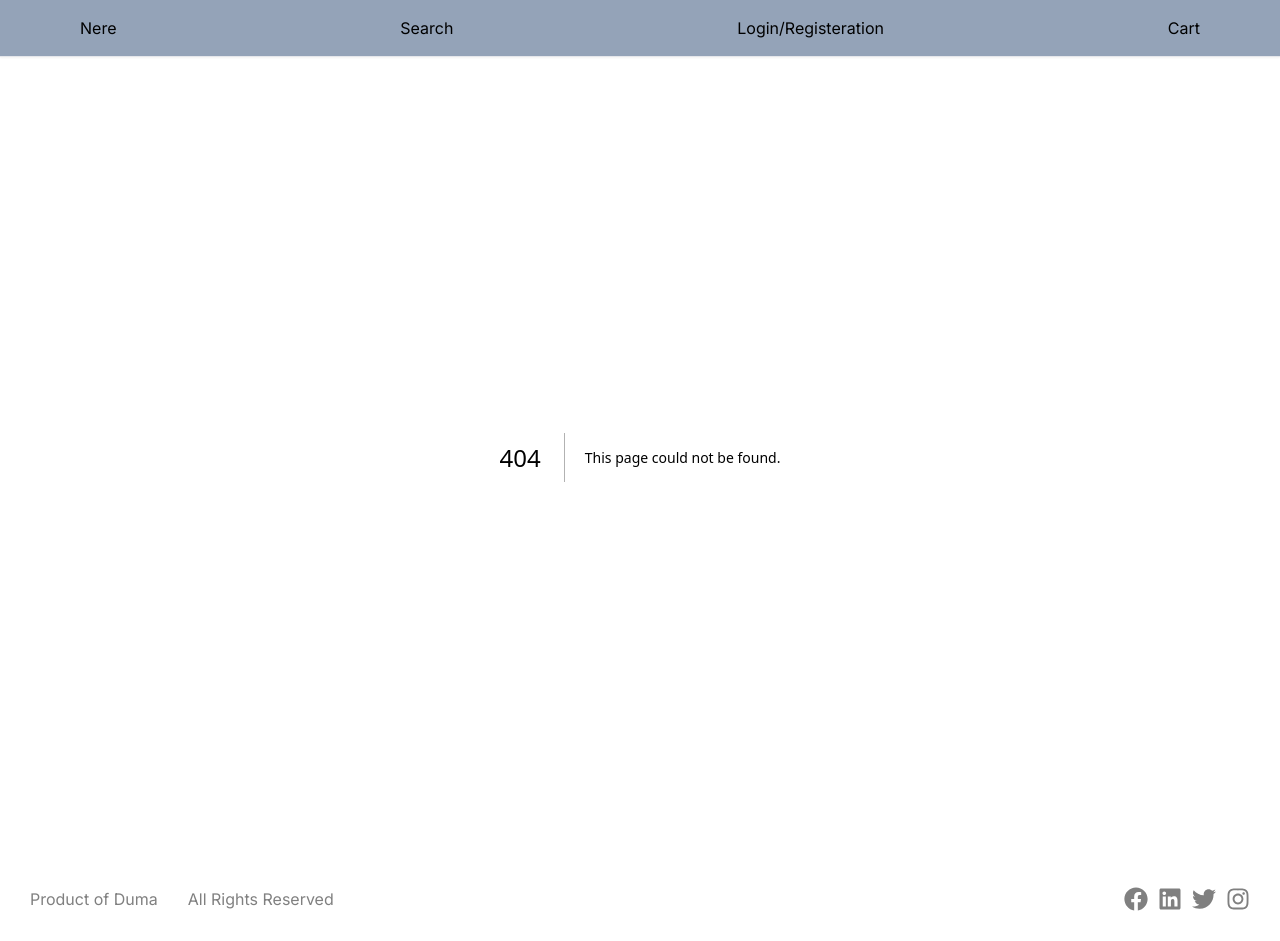
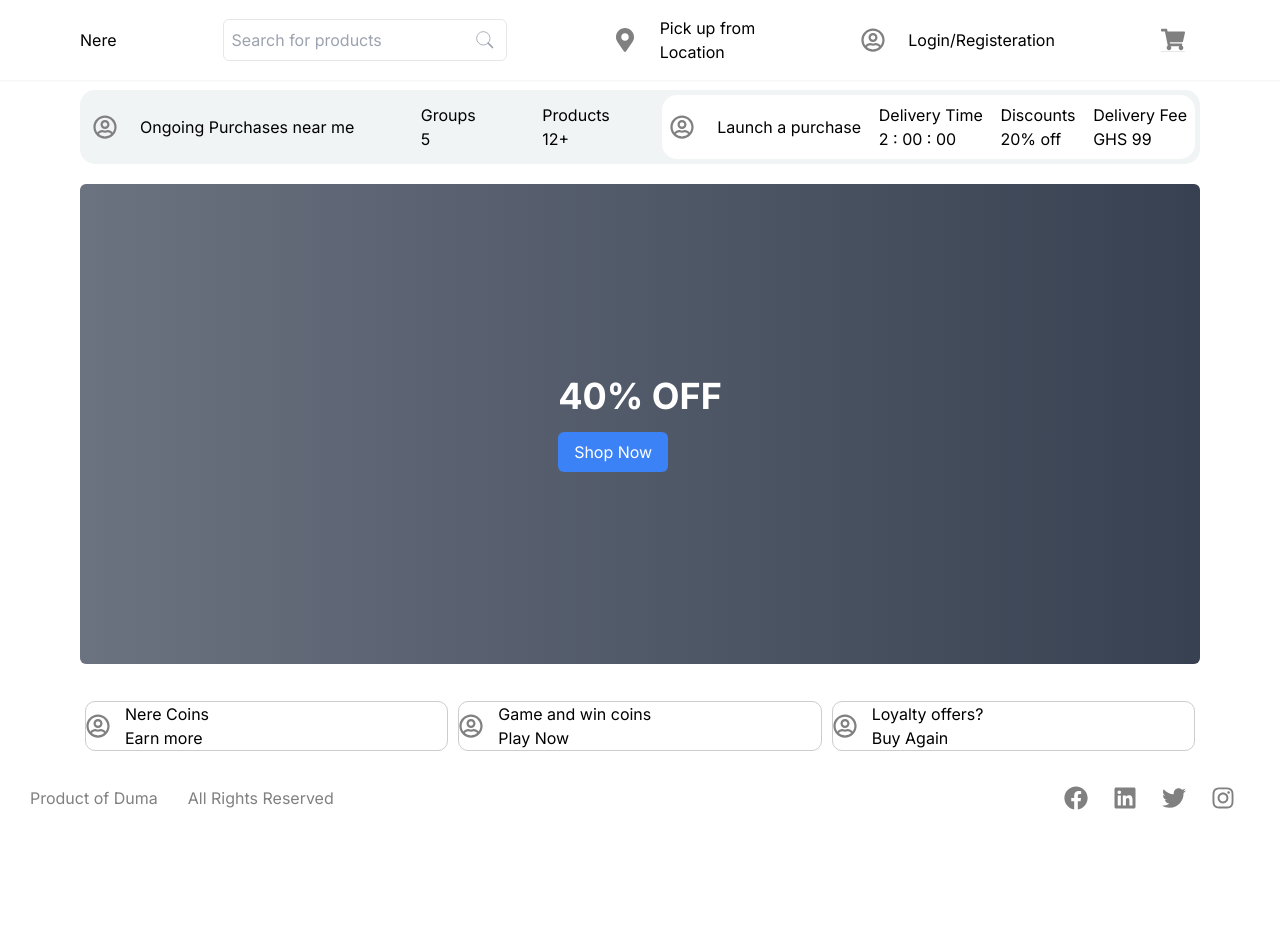
Before and after one commit to TeamDuma/nere_e-commerce_website, a Next.js app: page /landing in a window 1280 px wide. Before the commit this address had no page. After the commit the page ends 840 px from the top, so only its background shows below. Built offline with nearby package versions, Linux system fonts and the light colour scheme.

Commit message:
NT-98 [Landing page]

```diff
--- a/package.json
+++ b/package.json
@@ -12,7 +12,8 @@
     "next": "14.0.2",
     "react": "^18",
     "react-dom": "^18",
-    "react-icons": "^4.11.0"
+    "react-icons": "^4.11.0",
+    "react-responsive-carousel": "^3.2.23"
   },
   "devDependencies": {
     "@types/node": "^20",
--- a/src/app/globals.css
+++ b/src/app/globals.css
@@ -33,6 +33,7 @@
   color: gray;
   font-size: 24px;
   transition: color 0.3s ease;
+  margin-right: 15px;
 }
 
 .social-icon:hover {
--- /dev/null
+++ b/src/app/landing/Card.tsx
@@ -0,0 +1,22 @@
+import React from 'react';
+
+interface CardProps {
+  title: string;
+  description: string;
+  imageSrc: string;
+  link: string;
+}
+
+const Card: React.FC<CardProps> = ({ title, description, imageSrc, link }) => {
+  return (
+    <a href={link} style={{ textDecoration: 'none', color: 'inherit' }}>
+      <div style={{ textAlign: 'center' }}>
+        <img src={imageSrc} alt={title} style={{ maxWidth: '100%', marginBottom: '10px' }} />
+        <h3>{title}</h3>
+        <p>{description}</p>
+      </div>
+    </a>
+  );
+};
+
+export default Card;
--- /dev/null
+++ b/src/app/landing/Carousel.tsx
@@ -0,0 +1,53 @@
+// components/Carousel.tsx
+import React from 'react';
+import { Carousel } from 'react-responsive-carousel';
+import 'react-responsive-carousel/lib/styles/carousel.min.css';
+import Card from './Card';
+
+interface CarouselProps {
+  // Add any necessary props
+}
+
+const CarouselComponent: React.FC<CarouselProps> = () => {
+  const slides = [
+    {
+        title: 'Card 1',
+        description: 'Description for Card 1',
+        imageSrc: 'https://picsum.photos/400/300/?image=1',
+        link: '/page1',
+      },
+      {
+        title: 'Card 2',
+        description: 'Description for Card 2',
+        imageSrc: 'https://placekitten.com/500/400',
+        link: '/page2',
+      }, {
+        title: 'Card 1',
+        description: 'Description for Card 1',
+        imageSrc: 'https://picsum.photos/400/300/?image=1',
+        link: '/page1',
+      },
+      {
+        title: 'Card 2',
+        description: 'Description for Card 2',
+        imageSrc: 'https://placekitten.com/500/400',
+        link: '/page2',
+      },
+    // Add more cards as needed
+  ];
+
+  return (
+    <Carousel>
+      {slides.map((slide, index) => (
+        <div key={index}>
+          <Card
+                  title={slide.title}
+                  description={slide.description}
+                  imageSrc={slide.imageSrc} link={''}          />
+        </div>
+      ))}
+    </Carousel>
+  );
+};
+
+export default CarouselComponent;
--- /dev/null
+++ b/src/app/landing/ThreeSectionRow.tsx
@@ -0,0 +1,24 @@
+// ThreeSectionRow.tsx
+import React from 'react';
+import { FaRegUserCircle } from 'react-icons/fa';
+
+interface ThreeSectionRowProps {
+}
+
+const ThreeSectionRow: React.FC<ThreeSectionRowProps> = ({ children }) => {
+  return (
+    <div style={{ display: 'flex', justifyContent: 'space-between'}}>
+    <div style={{ width: '48%', margin: '5px', boxSizing: 'border-box', border: '1px solid #ccc',borderRadius:'10px',  }}>
+      {children[0]}
+    </div>
+    <div style={{ width: '48%', margin: '5px', boxSizing: 'border-box', border: '1px solid #ccc',borderRadius:'10px',  }}>
+      {children[1]}
+    </div>
+    <div style={{ width: '48%', margin: '5px', boxSizing: 'border-box', border: '1px solid #ccc',borderRadius:'10px',  }}>
+      {children[2]}
+    </div>
+  </div>
+  );
+};
+
+export default ThreeSectionRow;
--- /dev/null
+++ b/src/app/landing/TwoSectionRow.tsx
@@ -0,0 +1,25 @@
+// TwoSectionRow.tsx
+import React from 'react';
+import { FaRegUserCircle } from 'react-icons/fa';
+
+interface TwoSectionRowProps {
+  // You can define any additional props you need
+}
+
+const TwoSectionRow: React.FC<TwoSectionRowProps> = ({ children }) => {
+  return (
+    <div style={{ display: 'flex', justifyContent: 'space-between', backgroundColor:'#F0F4F5' ,padding:'5px',borderRadius:'15px' ,marginTop:'10px',marginBottom:'20px'}}>
+      <div style={{ width: '48%', padding: '8px', boxSizing: 'border-box', }}>
+        {children[0]} {
+        }
+      </div>
+      <div style={{ width: '48%', padding: '8px', boxSizing: 'border-box', backgroundColor:'#fff',borderRadius:'15px'  }}>
+        {children[1]} {
+
+        }
+      </div>
+    </div>
+  );
+};
+
+export default TwoSectionRow;
--- /dev/null
+++ b/src/app/landing/page.tsx
@@ -0,0 +1,109 @@
+import { FaRegUserCircle } from "react-icons/fa";
+import TwoSectionRow from "./TwoSectionRow";
+import Container from "@/components/Container";
+import Banner from "@/components/Banner";
+import ThreeSectionRow from "./ThreeSectionRow";
+import Carousel from "./Carousel";
+
+
+
+const Landing: React.FC = () => {
+    return (
+                <Container>
+
+        <TwoSectionRow >
+          <div>
+          <div className="flex
+        items-center
+        justify-between
+        gap-3
+        md:gap-0
+      ">
+        <div className="flex items-center gap-2 md:gap-2">
+         <a href="https://www.facebook.com" target="_blank" rel="noopener noreferrer">
+           <FaRegUserCircle className="social-icon" />
+         </a>
+         <p>Ongoing Purchases near me</p>
+       </div>
+       <div className="ml-2">
+                <p>Groups</p>
+                <p>5</p>
+              </div>
+              <div className="ml-2">
+                <p>Products</p>
+                <p>12+</p>
+              </div>
+       </div>
+          </div>
+          <div className="flex
+             items-center
+             justify-between
+             gap-3
+             md:gap-0
+           ">
+             <div className="flex items-center gap-2 md:gap-2">
+              <a href="https://www.facebook.com" target="_blank" rel="noopener noreferrer">
+                <FaRegUserCircle className="social-icon" />
+              </a>
+              <p>Launch a purchase</p>
+            </div>
+            <div className="ml-2">
+                     <p>Delivery Time</p>
+                     <p>2 : 00 : 00</p>
+                   </div>
+                   <div className="ml-2">
+                     <p>Discounts</p>
+                     <p>20% off</p>
+                   </div>
+                   <div className="ml-2">
+                     <p> Delivery Fee</p>
+                     <p>GHS 99</p>
+                   </div>
+
+
+            </div>
+        </TwoSectionRow>
+        <Banner/>
+
+      <ThreeSectionRow>
+
+
+<div className="flex items-center"  >
+<a href="https://www.facebook.com" target="_blank" rel="noopener noreferrer">
+<FaRegUserCircle className="social-icon" />
+</a>
+<div>
+<h2>Nere Coins</h2>
+<p>Earn more</p>
+</div>
+</div>
+<div className="flex items-center"  >
+<a href="https://www.facebook.com" target="_blank" rel="noopener noreferrer">
+<FaRegUserCircle className="social-icon" />
+</a>
+<div>
+<h2>Game and win coins</h2>
+<p>Play Now</p>
+</div>
+
+</div>
+<div className="flex items-center"  >
+<a href="https://www.facebook.com" target="_blank" rel="noopener noreferrer">
+<FaRegUserCircle className="social-icon" />
+</a>
+<div>
+<h2>Loyalty offers?</h2>
+<p>Buy Again</p>
+</div>
+
+</div>
+</ThreeSectionRow>
+{/* <Carousel/> */}
+
+</Container>
+    );
+  };
+
+
+
+export default Landing;
--- a/src/components/Banner.tsx
+++ b/src/components/Banner.tsx
@@ -1,7 +1,7 @@
 const Banner = () => {
     return (
-      <div className="relative bg-gradient-to-r from-gray-500 to-gray-700 mb-8">
-<div className="mx-auto px-8 py-48 flex flex-col gap-2 md:flex-row items-center justify-evenly rounded-8">
+      <div className="relative bg-gradient-to-r from-gray-500 to-gray-700 mb-8 rounded-md ">
+<div className="mx-auto px-8 py-48 flex flex-col gap-2 md:flex-row items-center justify-evenly ">
           <div>
             <h1 className="text-4xl text-white font-bold mb-4">40% OFF</h1>
             {/* Additional content can go here */}
--- a/src/components/Container.tsx
+++ b/src/components/Container.tsx
@@ -11,6 +11,7 @@ const Container :React.FC<ContainerProps> = ({children}) => {
         xl:px-20
         md:px-2
         px-4
+        backgroundColor:'#FAFAFA'
         "
         >
 {children}
--- a/src/components/header/Header.tsx
+++ b/src/components/header/Header.tsx
@@ -1,44 +1,84 @@
 import Link from "next/link";
 import Container from "../Container";
+import { FaMapMarkerAlt, FaRegUserCircle, FaShoppingCart } from "react-icons/fa";
 
-const Header = () =>{
-    return(<div className="
+const Header = () => {
+  return (
+    <div className="
       sticky
       top-0
       w-full
-    bg-slate-400
+      bg-white
       shadow-sm
     ">
-        <div className="py-4 border-b-[1px]">
+      <div className="py-4 ">
         <Container>
           <div className="flex
-                item-center
+            items-center
             justify-between
-                gab-3
+            gap-3
             md:gap-0
           ">
+            {/* Logo */}
+            <div>
               <Link href="/">Nere</Link>
+            </div>
 
-                <div className="hidden md:block ">
-                    Search
+            {/* Search Bar */}
+            <div className="relative flex items-center space-x-2">
+              <input
+                type="text"
+                placeholder="Search for products"
+                className="border rounded-md p-2 pr-10 focus:outline-none focus:border-blue-500" // Added border radius and focus style
+              />
+              <span className="absolute right-3 top-1/2 transform -translate-y-1/2">
+                <svg
+                  className="w-5 h-5 text-gray-400"
+                  fill="none"
+                  stroke="currentColor"
+                  viewBox="0 0 24 24"
+                  xmlns="http://www.w3.org/2000/svg"
+                >
+                  <path
+                    strokeLinecap="round"
+                    strokeLinejoin="round"
+                    strokeWidth="2"
+                    d="M21 21l-5.2-5.2"
+                  />
+                  <circle cx="10" cy="10" r="8" />
+                </svg>
+              </span>
+            </div>
 
-                </div>
-                <div className="flex item-center gap-8 md:gap-12">
-                    Login/Registeration
-
-                </div>
-                <div>
-                    Cart
-
+            {/* Location */}
+            <div className="flex items-center">
+              <a href="https://www.facebook.com" target="_blank" rel="noopener noreferrer">
+                <FaMapMarkerAlt className="social-icon" />
+              </a>
+              <div className="ml-2">
+                <p>Pick up from</p>
+                <p>Location</p>
               </div>
             </div>
 
+            {/* User and Cart Icons */}
+            <div className="flex items-center gap-2 md:gap-2">
+              <a href="https://www.facebook.com" target="_blank" rel="noopener noreferrer">
+                <FaRegUserCircle className="social-icon" />
+              </a>
+              <p>Login/Registeration</p>
+            </div>
 
+            <div>
+              <a href="https://www.facebook.com" target="_blank" rel="noopener noreferrer">
+                <FaShoppingCart className="social-icon border-b-[1px]" />
+              </a>
+            </div>
+          </div>
         </Container>
+      </div>
+    </div>
+  );
+};
 
-
-        </div>
-    </div>);
-
-}
- export default Header
+export default Header;
```
Also changed, not shown: 1 other file (tests, documents, lock files or other folders). Lines whose indentation alone changed are shown as unchanged.
